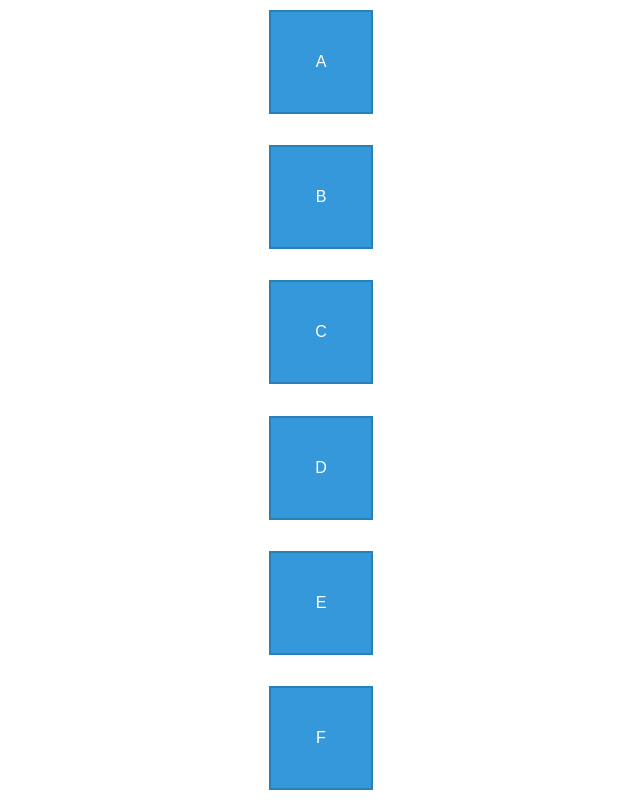
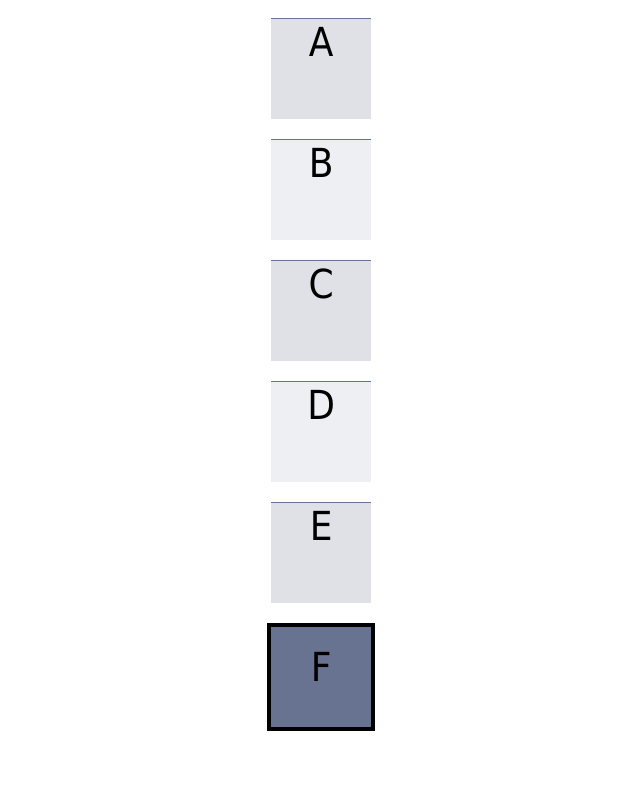
Before and after one commit to pallavi-unix/p1, a plain HTML site: page index.html in a window 1280 px wide. Shown: the whole page, without its empty margins (319-959 px from the left). Drawn offline with Linux system fonts and the light colour scheme.

Commit message:
Updating index file

```diff
--- a/index.html
+++ b/index.html
@@ -3,18 +3,57 @@
 <head>
     <meta charset="UTF-8">
     <meta name="viewport" content="width=device-width, initial-scale=1.0">
-    <title>Vertical Boxes</title>
-    <link rel="stylesheet" type="text/css" href="styleA.css">
-    <link rel="stylesheet" type="text/css" href="styleB.css">
+    <title>SSDI Project-1</title>
+    <style>
+        .box {
+            display: flex;
+            flex-direction: column;
+            justify-content: space-between;
+            align-items: center;
+            flex: 100px;
+            flex-wrap: wrap;
+          }
+        .odd {
+            background-color: #dfe1e7;
+            height: 100px;
+            width: 100px;
+            margin: 10px;
+            font-size: 40px;
+            font-family: Tahoma;
+            border-top: 1px solid #687291;
+            text-align: center;
+            }
+        .even {
+            background-color: #eeeff2;
+            height: 100px;
+            width: 100px;
+            margin: 10px;
+            font-size: 40px;
+            font-family: Tahoma;
+            border-top: 1px solid #687291;
+            text-align: center;
+            }
+        .last {
+            background-color: #687291;
+            height: 100px;
+            width: 100px;
+            margin: 10px;
+            font-size: 40px;
+            font-family: Tahoma;
+            border: 4px solid black;
+            text-align: center;
+            line-height: 2;
+            }
+    </style>
 </head>
 <body>
-    <div class="container">
-        <div class="box">A</div>
-        <div class="box">B</div>
-        <div class="box">C</div>
-        <div class="box">D</div>
-        <div class="box">E</div>
-        <div class="box">F</div>
-    </div>
+    <div class="box">
+          <div class="odd">A</div>
+          <div class="even">B</div>
+          <div class="odd">C</div>
+          <div class="even">D</div>
+          <div class="odd">E</div>
+          <div class="last">F</div>
+        </div>
 </body>
 </html>
```
